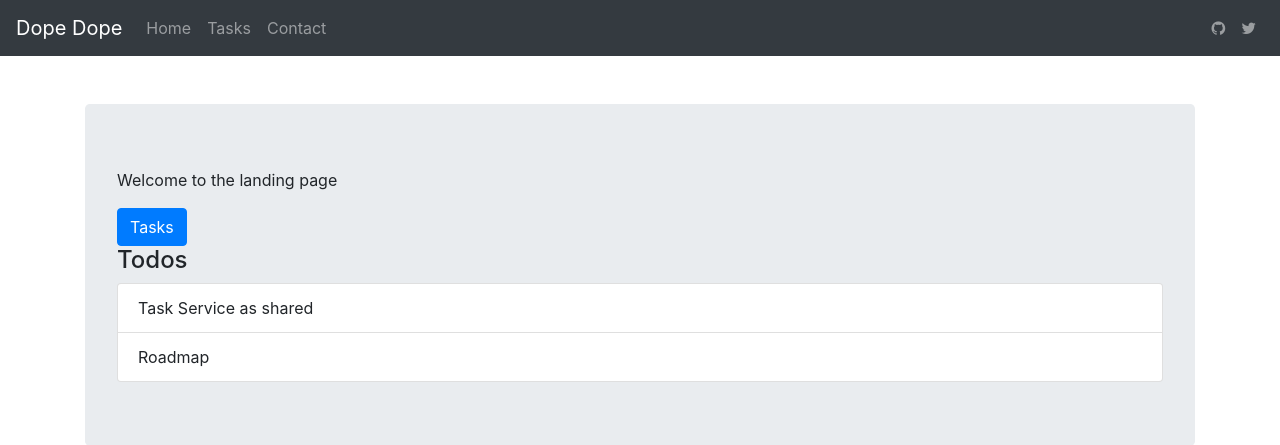
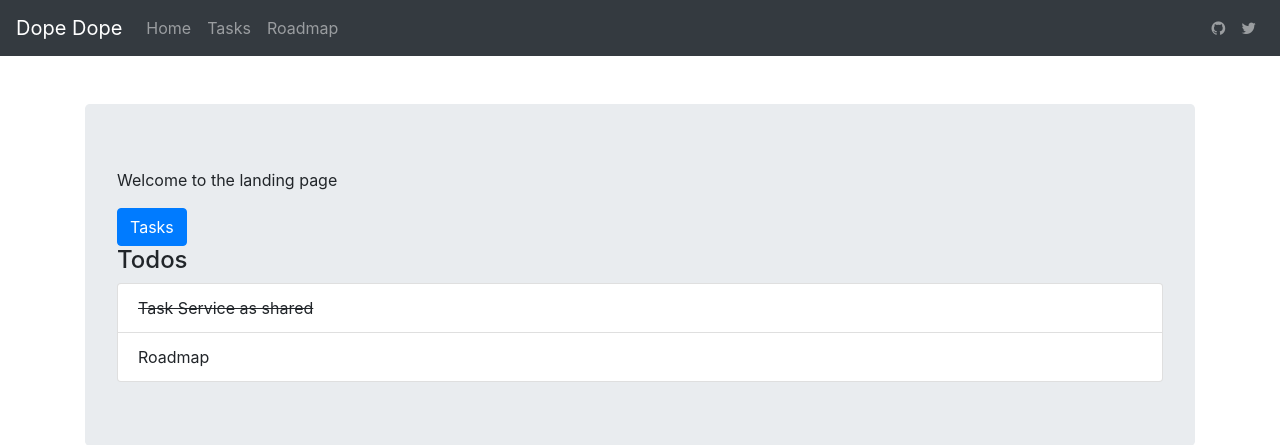
Before and after one commit to jondandois/roadmap, an Angular app: page / in a window 1280 px wide. Shown: the top 445 px of the page. Built offline with nearby package versions, Linux system fonts and the light colour scheme; what angular-in-memory-web-api would draw is missing.

Commit message:
add roadmap module

```diff
--- a/src/app/app.module.ts
+++ b/src/app/app.module.ts
@@ -8,9 +8,11 @@ import { HttpClientInMemoryWebApiModule } from 'angular-in-memory-web-api';
 import { AppRoutingModule } from './app-routing.module';
 import { AppComponent } from './app.component';
 import { TasksComponent } from './tasks/tasks.component';
-import { UiModule } from './ui/ui.module';
 import { HomeComponent } from './home/home.component';
 import { TaskDetailComponent } from './task-detail/task-detail.component';
+
+import { UiModule } from './ui/ui.module';
+import { RoadmapModule } from './roadmap/roadmap.module';
 
 import { InMemoryDataService }  from './in-memory-data.service';
 
@@ -26,6 +28,7 @@ import { InMemoryDataService }  from './in-memory-data.service';
     FormsModule,
     AppRoutingModule,
     UiModule,
+    RoadmapModule,
     HttpClientModule,
 
     // The HttpClientInMemoryWebApiModule module intercepts HTTP requests
--- a/src/app/home/home.component.css
+++ b/src/app/home/home.component.css
@@ -0,0 +1,3 @@
+.done {
+    text-decoration: line-through;
+}
--- a/src/app/home/home.component.html
+++ b/src/app/home/home.component.html
@@ -4,6 +4,6 @@
 <a role="button" class="btn btn-primary" href="tasks">Tasks</a>
 <h4>Todos</h4>
 <ul class="list-group">
-  <li class="list-group-item">Task Service as shared</li>
+  <li class="list-group-item done">Task Service as shared</li>
   <li class="list-group-item">Roadmap</li>
 </ul>
--- a/src/app/in-memory-data.service.ts
+++ b/src/app/in-memory-data.service.ts
@@ -14,7 +14,7 @@ export class InMemoryDataService implements InMemoryDbService {
       {
         id: 2,
         title: 'Convert All Mapbooks to MXD',
-        start: new Date('3/1/2019'),
+        start: new Date('4/1/2019'),
         end: new Date('5/1/2019'),
         tags: ['gis', 'floorplans', 'maps'],
         description: 'Need to convert all mapbooks to use the MXD format'
--- a/src/app/ui/header/header.component.html
+++ b/src/app/ui/header/header.component.html
@@ -4,7 +4,7 @@
     <div class="navbar-nav">
       <a href="" class="nav-item nav-link" active>Home</a>
       <a href="tasks" class="nav-item nav-link" active>Tasks</a>
-      <a href="#" class="nav-item nav-link" active>Contact</a>
+      <a href="#" class="nav-item nav-link" active>Roadmap</a>
     </div>
   </div>
   <div class="navbar-expand ml-auto navbar-nav">
```
Also changed, not shown: src/app/roadmap/roadmap.module.ts (added, +10 -0 lines).
